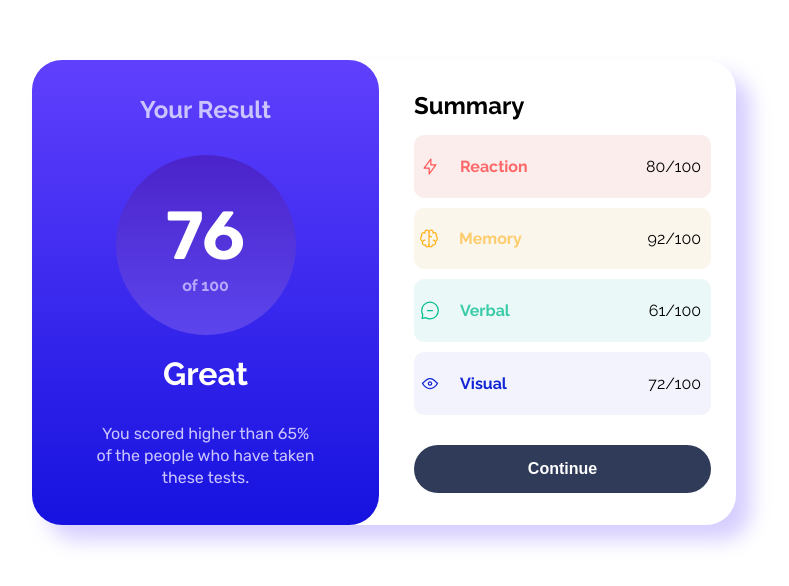
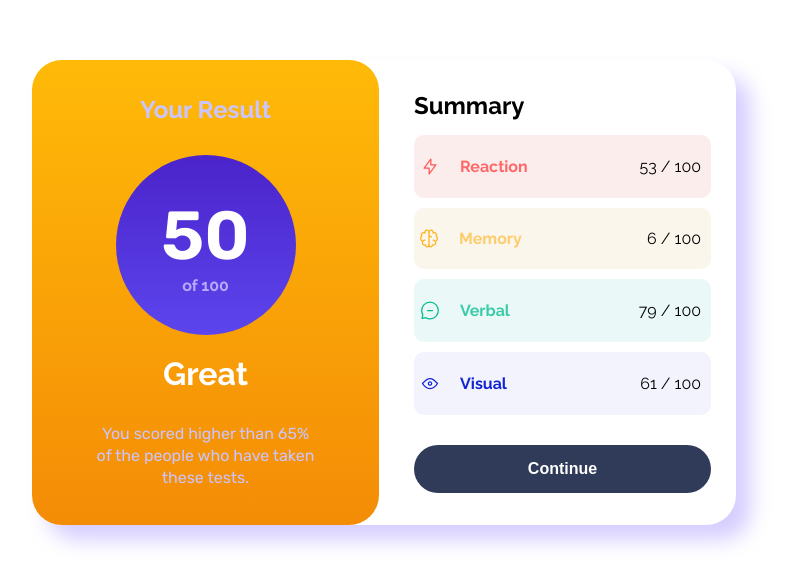
Before and after one commit to Pinto2291/result-summary-ignacio, a plain HTML site: page index.html in a window 1280 px wide. Shown: the part 108-694 px from the top of the page, without its empty margins (256-1045 px from the left). Drawn offline with Linux system fonts and the light colour scheme.

Commit message:
[⚡ ADD] style and values dynamics - problem with value > 75

```diff
--- a/css/result-component.css
+++ b/css/result-component.css
@@ -7,6 +7,28 @@ section.result-component {
   text-align: center;
   border-radius: inherit;
   background: linear-gradient(to bottom, #6040FD, #1612df);
+}
+
+section.result-component-warning {
+  width: inherit;
+  padding: 20px 25px;
+  display: flex;
+  flex-direction: column;
+  justify-content: space-around;
+  text-align: center;
+  border-radius: inherit;
+  background: linear-gradient(to bottom, #ffba08, #f48c06);
+}
+
+section.result-component-danger {
+  width: inherit;
+  padding: 20px 25px;
+  display: flex;
+  flex-direction: column;
+  justify-content: space-around;
+  text-align: center;
+  border-radius: inherit;
+  background: linear-gradient(to bottom, #d00000, #6a040f);
 }
 
 .result-component-title h2{
--- a/index.html
+++ b/index.html
@@ -28,15 +28,15 @@
           </div>
           <div class="result-component-numbers">
             <div class="numbers">
-              <span id="state-range">76</span>
-              <span id="range">of 100</span>
+              <span id="state-range"></span>
+              <span>of 100</span>
             </div>
           </div>
           <div class="result-component-status">
             <p class="status" id="status">Great</p>
           </div>
           <div class="result-component-paragraph">
-            <p>
+            <p id="result-paragraph">
               You scored higher than 65% of the people who have taken these
               tests.
             </p>
@@ -58,7 +58,7 @@
                 </div>
               </div>
               <div class="reaction-status">
-                <p>80/100</p>
+                <p id="reaction"></p>
               </div>
             </div>
             <div class="memory">
@@ -69,7 +69,7 @@
                 </div>
               </div>
               <div class="memory-status">
-                <p>92/100</p>
+                <p id="memory"></p>
               </div>
             </div>
             <div class="verbal">
@@ -80,7 +80,7 @@
                 </div>
               </div>
               <div class="verbal-status">
-                <p>61/100</p>
+                <p id="verbal"></p>
               </div>
             </div>
             <div class="visual">
@@ -91,7 +91,7 @@
                 </div>
               </div>
               <div class="visual-status">
-                <p>72/100</p>
+                <p id="visual"></p>
               </div>
             </div>
           </div>
--- a/js/state.js
+++ b/js/state.js
@@ -1,3 +1,65 @@
+let resultContainer = document.querySelector('.result-component');
 let stateRange = document.getElementById('state-range');
-let range = document.getElementById('range');
 let status = document.getElementById('status');
+let paragraph = document.getElementById('result-paragraph');
+let reaction = document.getElementById('reaction');
+let memory = document.getElementById('memory');
+let verbal = document.getElementById('verbal');
+let visual = document.getElementById('visual');
+let buttonContinue = document.querySelector('.button');
+
+window.addEventListener('load', randomValues);
+
+buttonContinue.addEventListener('click', randomValues);
+
+function randomValues() {
+  let values = [];
+  for (let i = 1; i <= 4; i++) {
+    randomNumbers = Math.round(Math.random() * 100);
+    values.push(randomNumbers);
+  }
+
+  values.forEach((element, index) => {
+    switch (index) {
+      case 0:
+        reaction.innerText = element + ' / 100';
+        break;
+      case 1:
+        memory.innerText = element + ' / 100';
+        break;
+      case 2:
+        verbal.innerText = element + ' / 100';
+        break;
+      case 3:
+        visual.innerText = element + ' / 100';
+        break;
+      default:
+        'Error';
+    }
+  });
+
+  const media = values.reduce((valuePrevious, currentValue) => {
+    return valuePrevious + currentValue;
+  });
+
+  let result = Math.round(media / 4);
+
+  if (result >= 75) {
+    resultContainer.classList.add('result-component');
+    resultContainer.classList.remove('result-component-warning', 'result-component-danger');
+    stateRange.innerText = result;
+  }
+
+  if (result <= 74 || result > 43) {
+    resultContainer.classList.add('result-component-warning');
+    resultContainer.classList.remove('result-component', 'result-component-danger');
+    stateRange.innerText = result;
+  }
+
+  if (result <= 43) {
+    resultContainer.classList.add('result-component-danger');
+    resultContainer.classList.remove('result-component-warning', 'result-component');
+    stateRange.innerText = result;
+  }
+
+}
```
